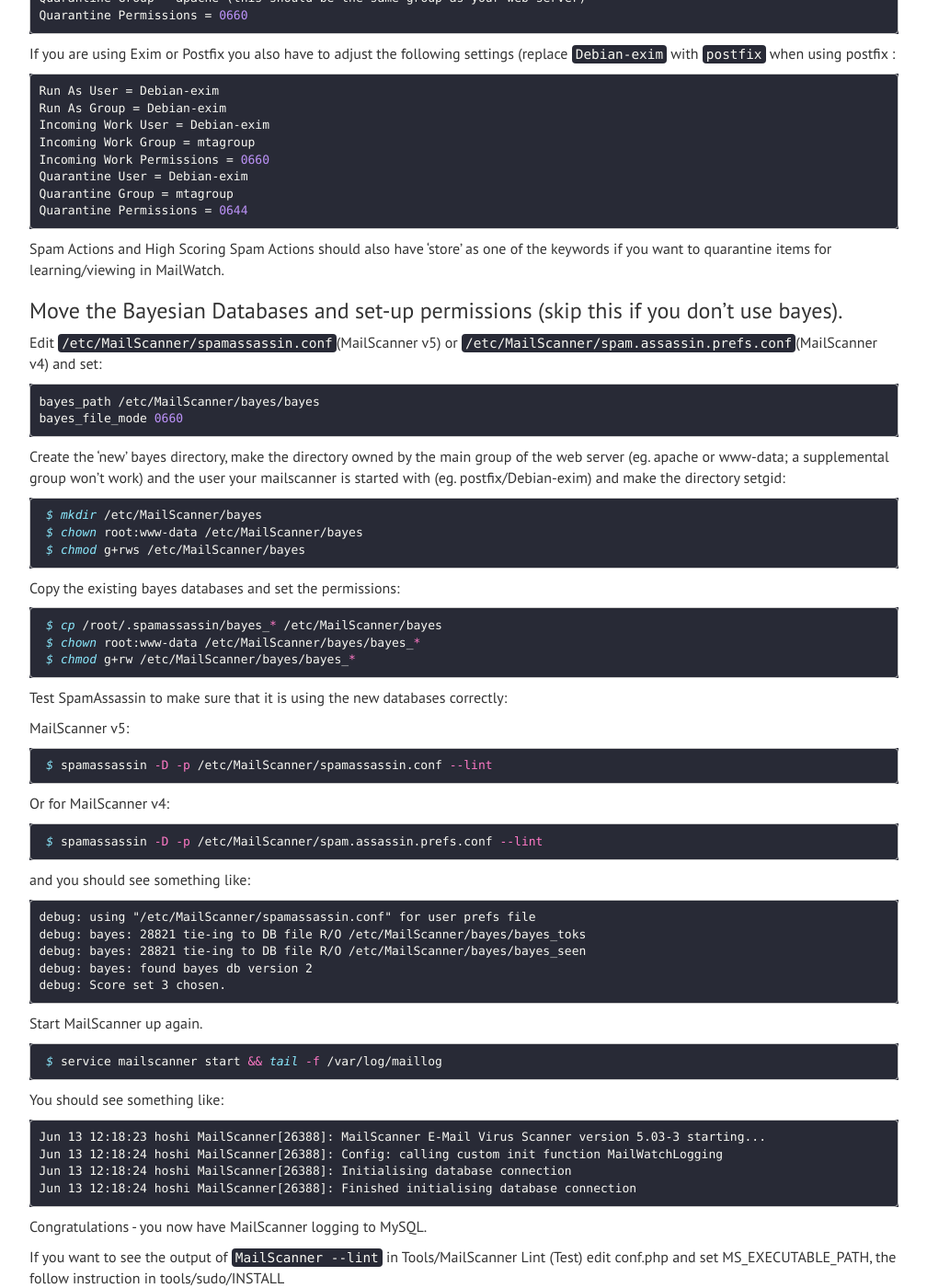
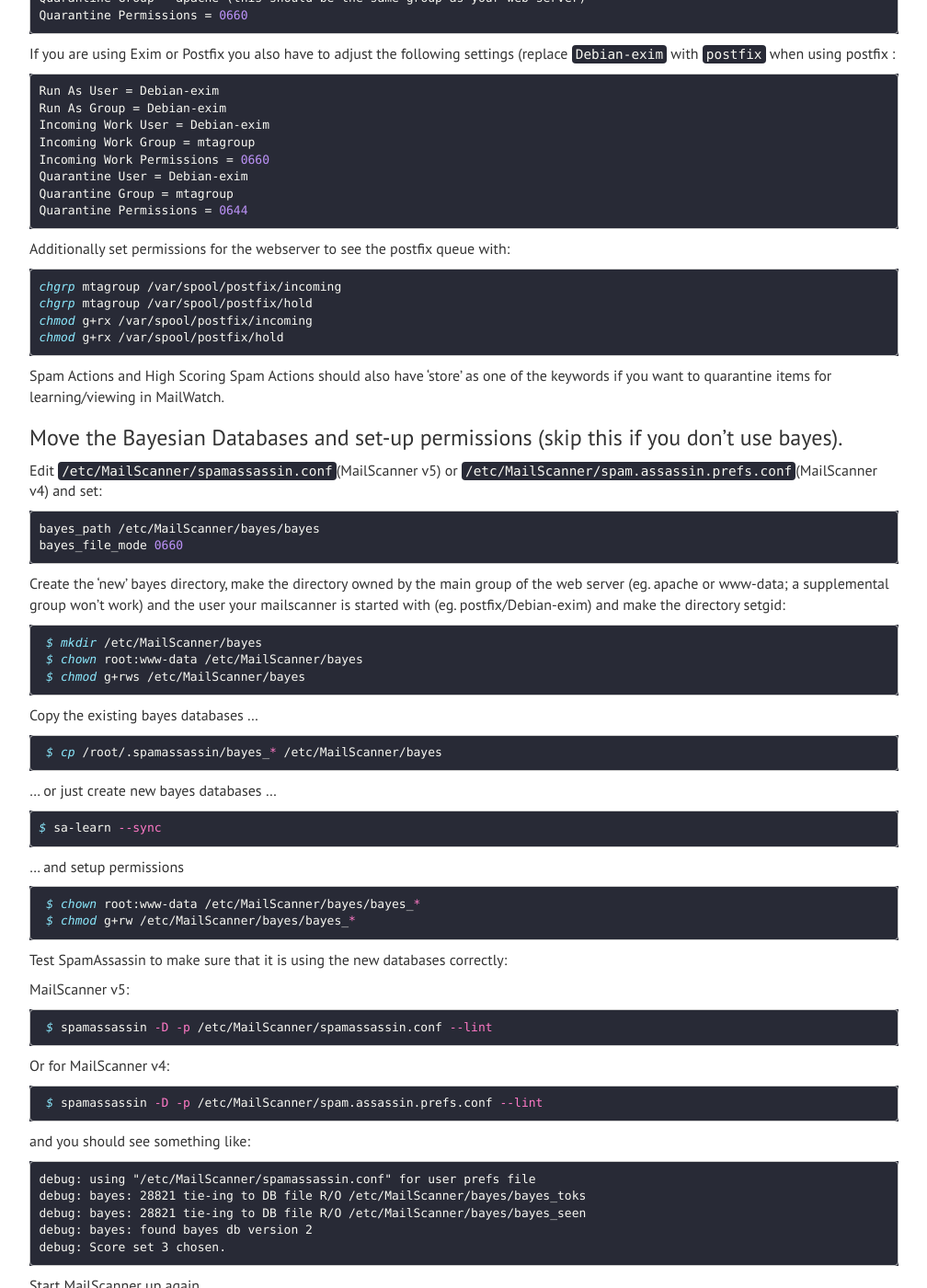
Before and after one commit to mailwatch/mailwatch-docs, a Jekyll site: the page built from _posts/2017-03-23-installing.md, in a window 1280 px wide and 1400 px high, scrolled down 4294 px. Shown: the whole window at 92% size, without its empty margins (233-1241 px from the left). Built offline with Jekyll 4.4.1, drawn with Linux system fonts in a browser that asks for light colours; nearby versions of some CDN libraries; some of the changed text lies outside the part shown.

Commit message:
Initial BayesDB creation; Postfix queue permissions
fixes mailwatch/MailWatch/#1070 mailwatch/MailWatch/#1071

````diff
--- a/_posts/2017-03-23-installing.md
+++ b/_posts/2017-03-23-installing.md
@@ -247,6 +247,14 @@ Quarantine Group = mtagroup
 Quarantine Permissions = 0644
 ```
 
+Additionally set permissions for the webserver to see the postfix queue with:
+```shell
+chgrp mtagroup /var/spool/postfix/incoming
+chgrp mtagroup /var/spool/postfix/hold
+chmod g+rx /var/spool/postfix/incoming
+chmod g+rx /var/spool/postfix/hold
+```
+
 Spam Actions and High Scoring Spam Actions should also have 'store' as one of the keywords if you want to quarantine items for learning/viewing in MailWatch.
 
 ### Move the Bayesian Databases and set-up permissions (skip this if you don't use bayes).
@@ -266,13 +274,22 @@ Create the 'new' bayes directory, make the directory owned by the main group of
  $ chmod g+rws /etc/MailScanner/bayes
 ```
 
-Copy the existing bayes databases and set the permissions:
+Copy the existing bayes databases ...
 
 ```shell
  $ cp /root/.spamassassin/bayes_* /etc/MailScanner/bayes
+```
+... or just create new bayes databases ...
+```shell
+$ sa-learn --sync
+```
+
+... and setup permissions
+```shell
  $ chown root:www-data /etc/MailScanner/bayes/bayes_*
  $ chmod g+rw /etc/MailScanner/bayes/bayes_*
 ```
+
 
 Test SpamAssassin to make sure that it is using the new databases correctly:
 
@@ -375,7 +392,7 @@ Set permission to 0440 (`chmod 440 /etc/sudoers.d/mailwatch`)
 
 This instruction should work in Debian 6 and newer, Ubuntu 12.04 and newer, RHEL 5 and 6 and CentOS 5 and 6.
 
-### Using MailWatch with MailScanner and Systemd
+### Using MailWatch with MailScanner and Systemd (not needed with MailScanner > v5.0.7-1)
 Most distributions are slowly switching from SysVinit or others to Systemd as init system to start services etc.
 
 If you are using Systemd as init system you should consider adding the service for MySQL/MariaDB as dependency for mailscanner. If not it could be that mails that are incoming on server start will pass the mta and MailScanner while the sql server has not started yet and no mail will be logged to MailWatch at that moment.
````
